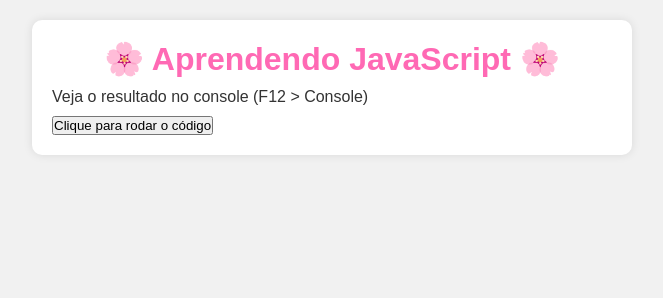
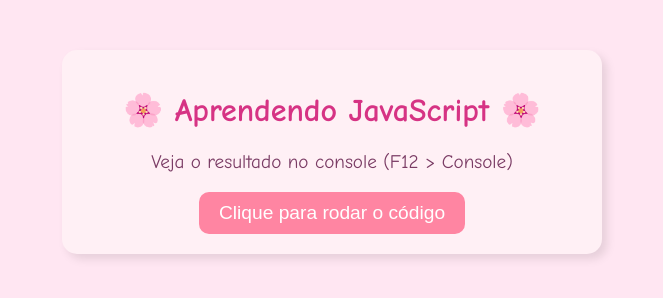
Before and after one commit to Gilrlane/desafiotrilhas1, a plain HTML site: page index.html in a window 1280 px wide. Shown: the whole page, without its empty margins (308-971 px from the left). Drawn offline with Linux system fonts and the light colour scheme.

Commit message:
style.css

```diff
--- a/style.css
+++ b/style.css
@@ -1,44 +1,48 @@
-* {
+/* Estilo geral */
+body {
+    font-family: "Comic Sans MS", "Arial", sans-serif;
+    background-color: #ffe6f2; /* Fundo rosa claro */
+    color: #5a2961; /* Roxo escuro */
+    text-align: center;
     margin: 0;
     padding: 0;
-    box-sizing: border-box;
 }
 
-body {
-    font-family: Arial, sans-serif;
-    background-color: #f1f1f1;
-    color: #333;
+/* Container centralizado */
+.container {
+    background-color: #fff0f5; /* Rosa bem claro */
     padding: 20px;
+    margin: 50px auto;
+    border-radius: 15px;
+    box-shadow: 5px 5px 10px rgba(0, 0, 0, 0.1);
+    width: 80%;
+    max-width: 500px;
 }
 
-.container {
-    max-width: 600px;
-    margin: 0 auto;
-    padding: 20px;
-    background-color: #fff;
-    border-radius: 10px;
-    box-shadow: 0 0 10px rgba(0, 0, 0, 0.1);
+/* Título */
+h1 {
+    color: #d63384; /* Rosa escuro */
+    font-size: 2em;
 }
 
-h1 {
-    color: #ff69b4;
-    text-align: center;
-    font-size: 2rem;
+/* Parágrafo */
+p {
+    font-size: 1.2em;
+    color: #7a3b64; /* Roxo médio */
 }
 
-h2 {
-    margin-top: 20px;
-    color: #ff69b4;
+/* Botão estilizado */
+button {
+    background-color: #ff85a2; /* Rosa pastel */
+    color: white;
+    font-size: 1.2em;
+    padding: 10px 20px;
+    border: none;
+    border-radius: 10px;
+    cursor: pointer;
+    transition: 0.3s;
 }
 
-p {
-    font-size: 1rem;
-    margin: 10px 0;
+button:hover {
+    background-color: #ff6699; /* Rosa um pouco mais forte */
 }
-
-.questions {
-    background-color: #f8f8f8;
-    padding: 15px;
-    border-radius: 5px;
-    box-shadow: 0 0 5px rgba(0, 0, 0, 0.1);
-}
```
